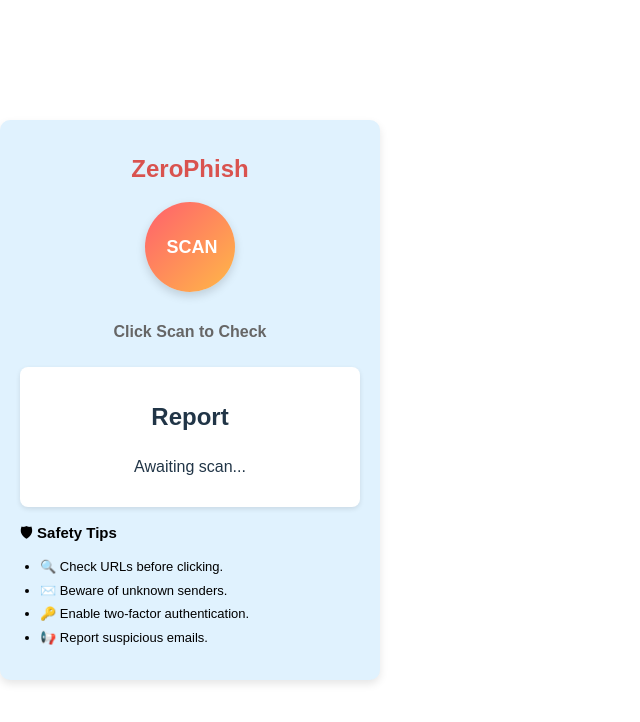
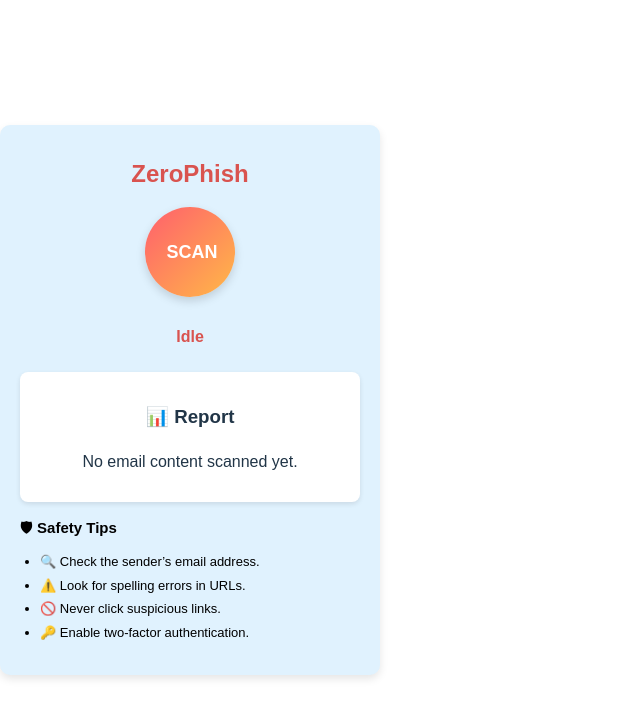
Before and after one commit to DChitale/ZeroPhish, a React (Vite) app in the folder frontend/ZeroPhish/: page / in a window 1280 px wide. Shown: the top 722 px of the page, without its empty margins (0-640 px from the left). Built offline with nearby package versions, Linux system fonts and the light colour scheme.

Commit message:
feat: Enhance ZeroPhish extension with email scanning functionality and background processing

```diff
--- a/frontend/ZeroPhish/src/App.jsx
+++ b/frontend/ZeroPhish/src/App.jsx
@@ -2,18 +2,43 @@ import React, { useState } from "react";
 import "./App.css";
 
 const App = () => {
-  const [isScanning, setIsScanning] = useState(false);
-  const [status, setStatus] = useState("idle");
+  const [status, setStatus] = useState("Idle");
+  const [loading, setLoading] = useState(false);
+  const [emailContent, setEmailContent] = useState("");
 
-  const handleScan = () => {
-    setIsScanning(true);
-    setStatus("idle");
+  const handleScan = async () => {
+    setLoading(true);
+    setStatus("Scanning...");
 
-    setTimeout(() => {
-      const isSafe = Math.random() > 0.3; // Randomly decide Safe or Not Safe
-      setStatus(isSafe ? "safe" : "not-safe");
-      setIsScanning(false);
-    }, 3000);
+    try {
+      // Get the active tab
+      const [tab] = await chrome.tabs.query({ active: true, currentWindow: true });
+
+      // Send a message to content.js to extract email content
+      const response = await chrome.tabs.sendMessage(tab.id, { action: "extractEmailContent" });
+
+      const emailText = response?.result?.message || "No email content found.";
+      setEmailContent(emailText);
+
+      // Send extracted content to the backend API
+      const res = await fetch("http://127.0.0.1:5000/", {
+        method: "POST",
+        headers: { "Content-Type": "application/json" },
+        body: JSON.stringify({ message: emailText }), // ✅ Correct JSON key
+      });
+
+      if (!res.ok) {
+        throw new Error(`Server error: ${res.status}`);
+      }
+
+      const data = await res.json();
+      setStatus(data.safe ? "✅ Safe" : "❌ Not Safe");
+    } catch (error) {
+      console.error("Error scanning email:", error);
+      setStatus("Error scanning.");
+    }
+
+    setLoading(false);
   };
 
   return (
@@ -21,43 +46,29 @@ const App = () => {
       <h1 className="title">ZeroPhish</h1>
 
       <div className="scan-section">
-        <button className="scan-btn" onClick={handleScan} disabled={isScanning}>
-          {isScanning ? "Scanning..." : "SCAN"}
+        <button className="scan-btn" onClick={handleScan} disabled={loading}>
+          {loading ? "Scanning..." : "SCAN"}
         </button>
       </div>
 
-      {isScanning && (
-        <div className="loading-bar">
-          <div className="progress"></div>
-        </div>
-      )}
+      {loading && <div className="loading-bar"><div className="progress"></div></div>}
 
-      <div className={`status ${status}`}>
-        {status === "idle"
-          ? "Click Scan to Check"
-          : status === "safe"
-          ? "Safe ✅"
-          : "Not Safe ❌"}
+      <div className={`status ${status.toLowerCase().includes("safe") ? "safe" : "not-safe"}`}>
+        {status}
       </div>
 
       <div className="report-section">
-        <h2>Report</h2>
-        <p>
-          {status === "safe"
-            ? "No threats detected."
-            : status === "not-safe"
-            ? "Phishing detected!"
-            : "Awaiting scan..."}
-        </p>
+        <h3>📊 Report</h3>
+        <p>{emailContent ? emailContent.slice(0, 100) + "..." : "No email content scanned yet."}</p>
       </div>
 
       <div className="tips">
         <h3>🛡 Safety Tips</h3>
         <ul>
-          <li>🔍 Check URLs before clicking.</li>
-          <li>✉️ Beware of unknown senders.</li>
+          <li>🔍 Check the sender’s email address.</li>
+          <li>⚠️ Look for spelling errors in URLs.</li>
+          <li>🚫 Never click suspicious links.</li>
           <li>🔑 Enable two-factor authentication.</li>
-          <li>📢 Report suspicious emails.</li>
         </ul>
       </div>
     </div>
```
Also changed, not shown: frontend/ZeroPhish/public/background.js (added, +10 -0 lines), frontend/ZeroPhish/public/content.js (added, +32 -0 lines), frontend/ZeroPhish/public/manifest.json.
